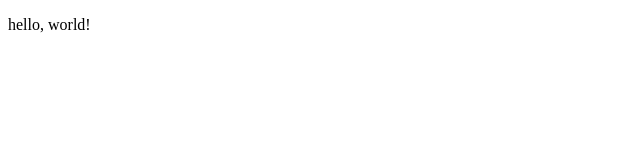
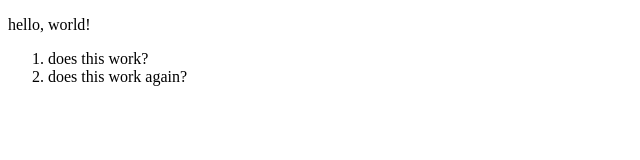
Before and after one commit to bishwasjungbist/toLearn-todo-, a website: page index.html in a window 1280 px wide. Shown: the whole page, without its empty margins (0-640 px from the left). Drawn offline with Linux system fonts and the light colour scheme.

Commit message:
learned about appending list

```diff
--- a/dest/script.js
+++ b/dest/script.js
@@ -10,5 +10,13 @@ const app = document.getElementById("app");
 const p = document.createElement('p');
 p.textContent = "hello, world!";
 app?.appendChild(p);
+const list = document.getElementById("todo");
+const l = document.createElement('li'); //notice how there is no list element in html?
+//hence we can create and put it from typescript as well
+l.textContent = 'does this work?';
+list?.appendChild(l);
+const S = document.createElement('li');
+S.textContent = 'does this work again?';
+list?.appendChild(S);
 export {};
 //# sourceMappingURL=script.js.map
--- a/index.html
+++ b/index.html
@@ -8,6 +8,9 @@
 <body>
 
     <div id ="app"></div>
+    <ol id = 'todo'>
+
+    </ol>
 
 <script  src="dest/script.js" type="module" defer></script>
 </body>
```
Also changed, not shown: src/script.ts (+9 -0 lines), 1 other file.
